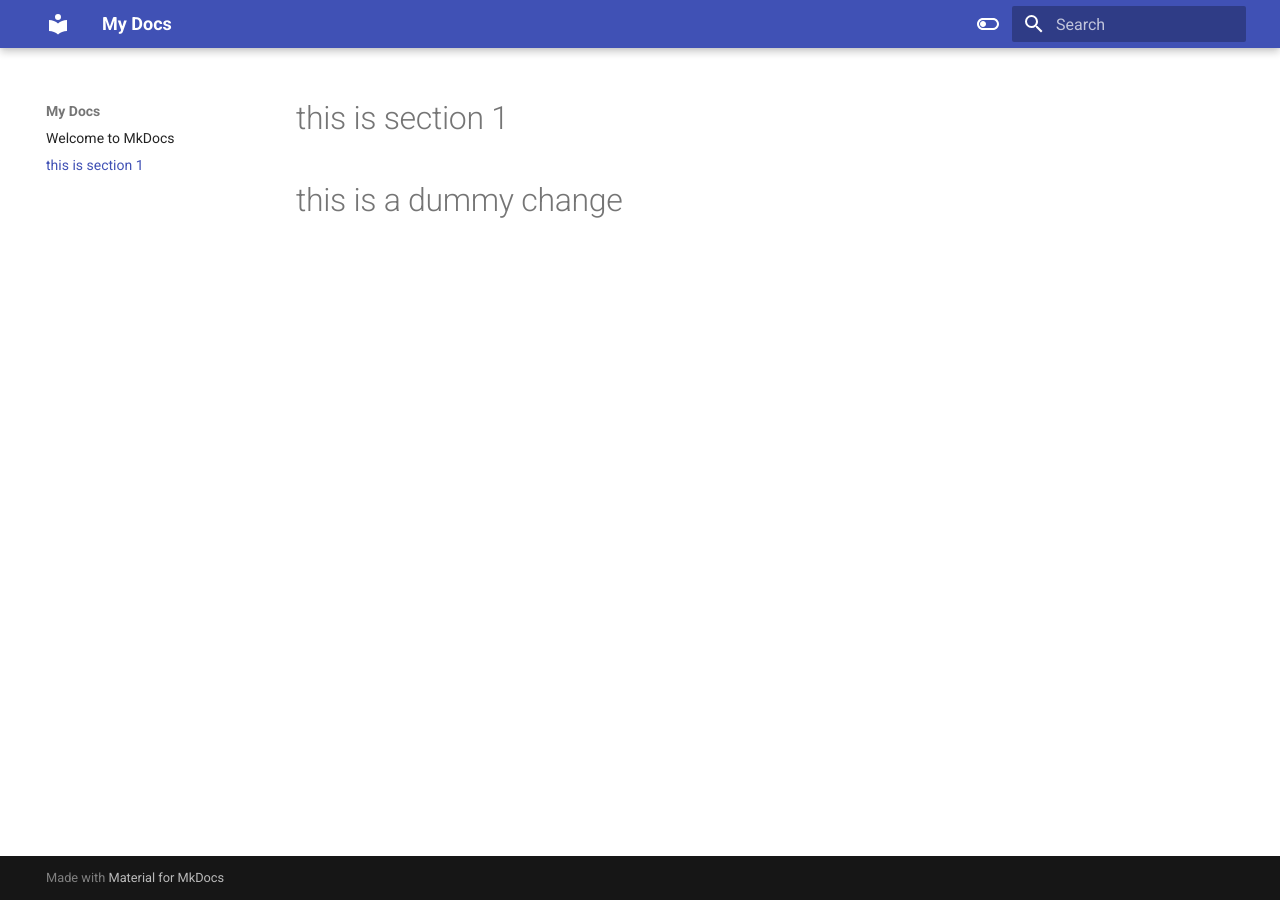
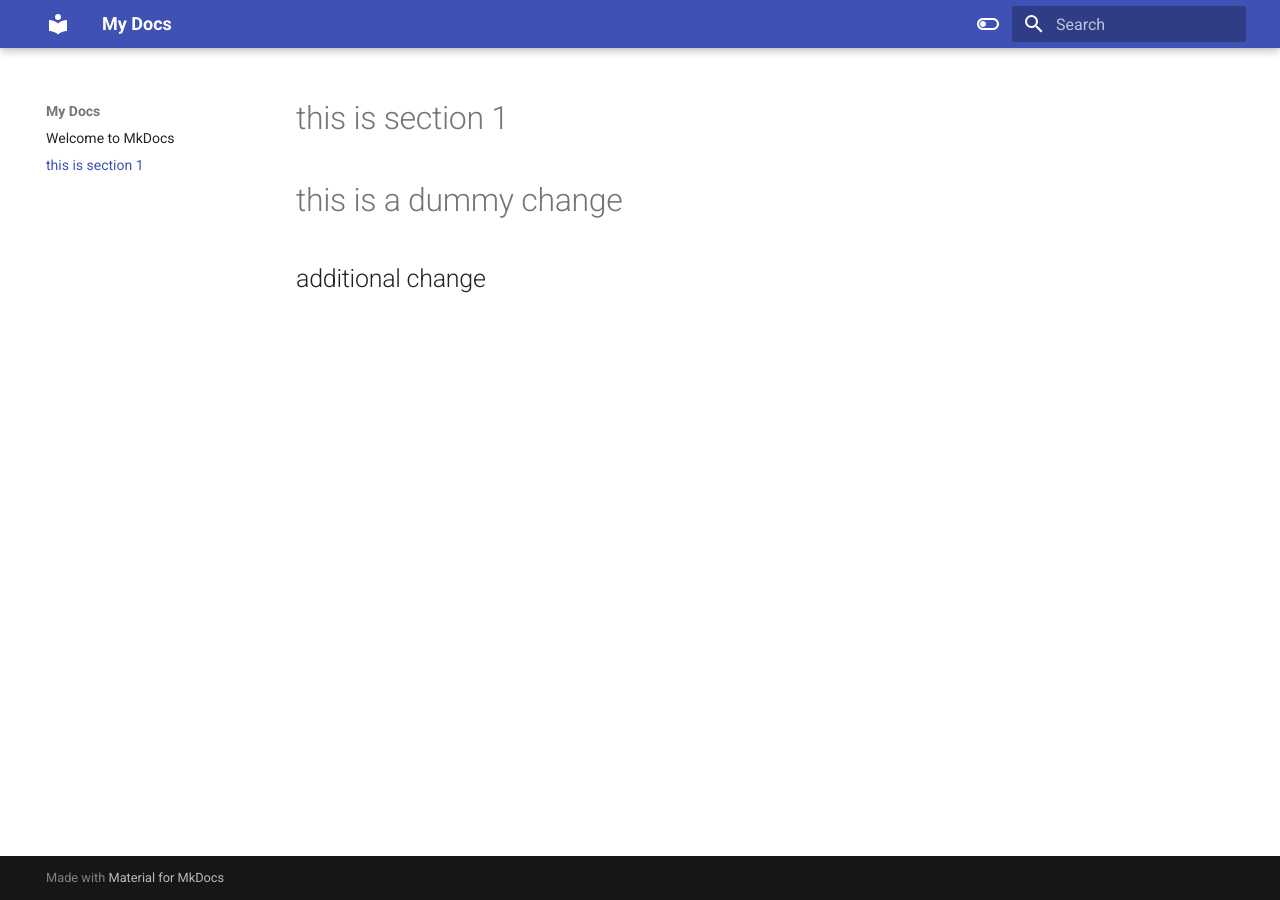
Before and after one commit to GuoquanXing/mysite, an MkDocs documentation site: the page built from docs/section1.md, in a window 1280 px wide. Built offline with MkDocs 1.6.1 and Material for MkDocs 9.7.7, drawn with Linux system fonts in a browser that asks for light colours.

Commit message:
serve a updated section1.md

```diff
--- a/docs/section1.md
+++ b/docs/section1.md
@@ -1,3 +1,5 @@
 # this is section 1
 
 # this is a dummy change
+
+## additional change
```
